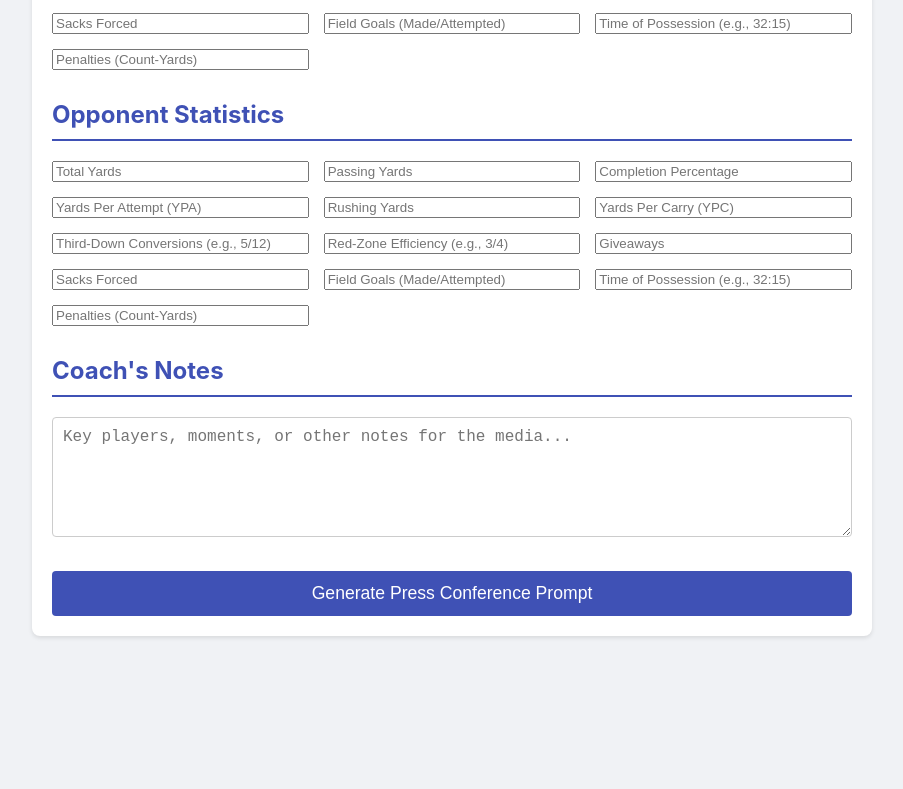
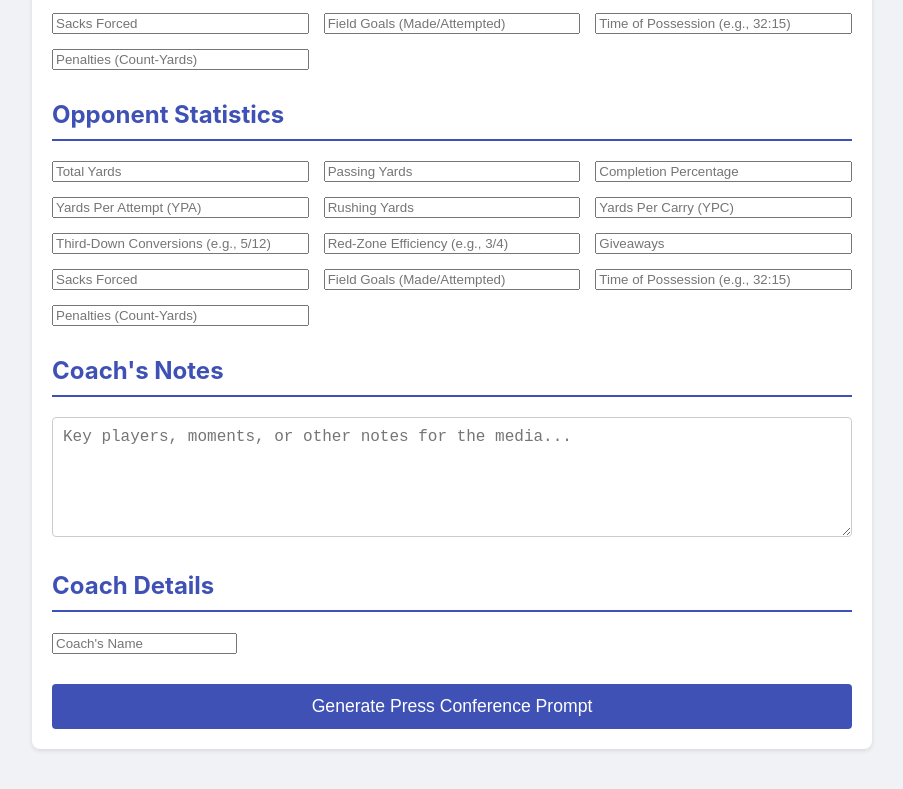
Before and after one commit to deerwhisper2310/interactive-news-feed, a React (Create React App) app: page / in a window 1280 px wide. Shown: the part 490-1279 px from the top of the page, without its empty margins (188-1091 px from the left). Before the commit the page ends 1166 px from the top, so only its background shows below. Built offline with nearby package versions, Linux system fonts and the light colour scheme.

Commit message:
Add coach name field and update prompt ending instructions

```diff
--- a/src/App.tsx
+++ b/src/App.tsx
@@ -38,6 +38,7 @@ const App: React.FC = () => {
     opponentTimeOfPossession: '',
     opponentPenalties: '',
     coachNotes: '',
+    coachName: '',
   });
 
   const [generatedPrompt, setGeneratedPrompt] = useState('');
@@ -109,11 +110,13 @@ ${formData.coachNotes || 'No specific notes provided.'}
 
 **How to Begin:**
 
-1.  Acknowledge me as "Coach."
+1.  Acknowledge me as "Coach ${formData.coachName || ''}" (or just "Coach" if no name is provided).
 2.  Ask your first question from the perspective of one of the reporter personas.
 3.  Wait for my response before asking your next question.
 
 Ready? Let's begin the press conference.
+
+**After the press conference (4-5 questions) is over, ask the user if they would like a full transcript of the conference or an article about the game with snippets pulled from the media session.**
 `;
     setGeneratedPrompt(prompt);
   };
@@ -193,6 +196,10 @@ Ready? Let's begin the press conference.
             onChange={handleChange}
           />
         </div>
+        <div className="form-section">
+          <h2>Coach Details</h2>
+          <input name="coachName" placeholder="Coach's Name" value={formData.coachName} onChange={handleChange} />
+        </div>
         <button type="submit">Generate Press Conference Prompt</button>
       </form>
     </div>
```
